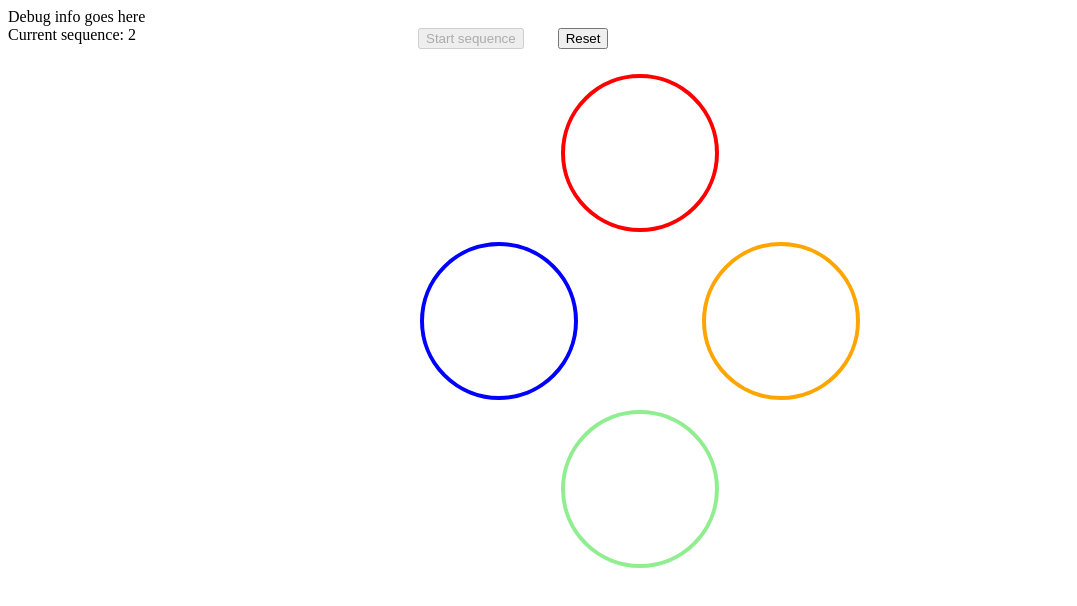
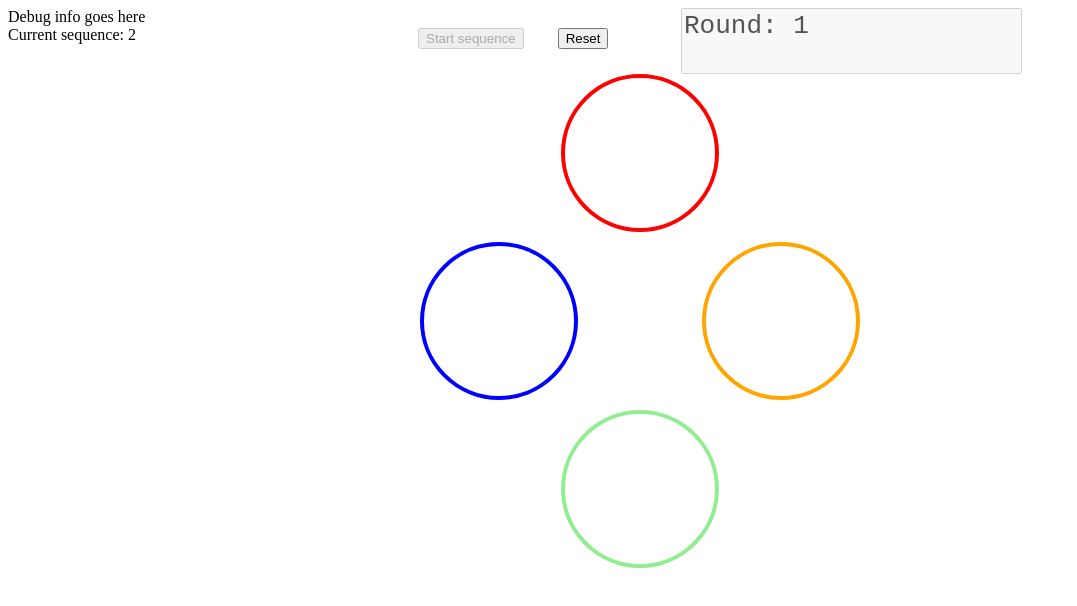
Before and after one commit to Code-Institute-Submissions/ciproject2, a plain HTML site: page index.html in a window 1280 px wide. Both pictures are taken after a click on the button "Start sequence". Shown: the whole page, without its empty margins (0-1077 px from the left). Drawn offline with nearby package versions, Linux system fonts and the light colour scheme.

Commit message:
Added textarea to display current round

```diff
--- a/index.html
+++ b/index.html
@@ -15,6 +15,7 @@
 
 
             <button style=" margin: 20px" onclick="resetGame()">Reset</button>
+            <textarea disabled id="status" style="font-size: 26px;resize: none;float:right; margin-right: 250px">Round: 1</textarea>
             <div id="debugdiv" style="float: left; overflow-y: scroll; width: 400px; height:400px;">
                 Debug info goes here
             </div>
--- a/script.js
+++ b/script.js
@@ -107,6 +107,7 @@ function playNextRound(currentRound, repeat = false, fromHtml = false) {
         // disable the button
         $("#start").prop("disabled",true);
     }
+    $('#status').text('Round: '+currentRound);
     playerClick = 0 ;
     playingDemo = true ;
     var i = 0 ;
```
